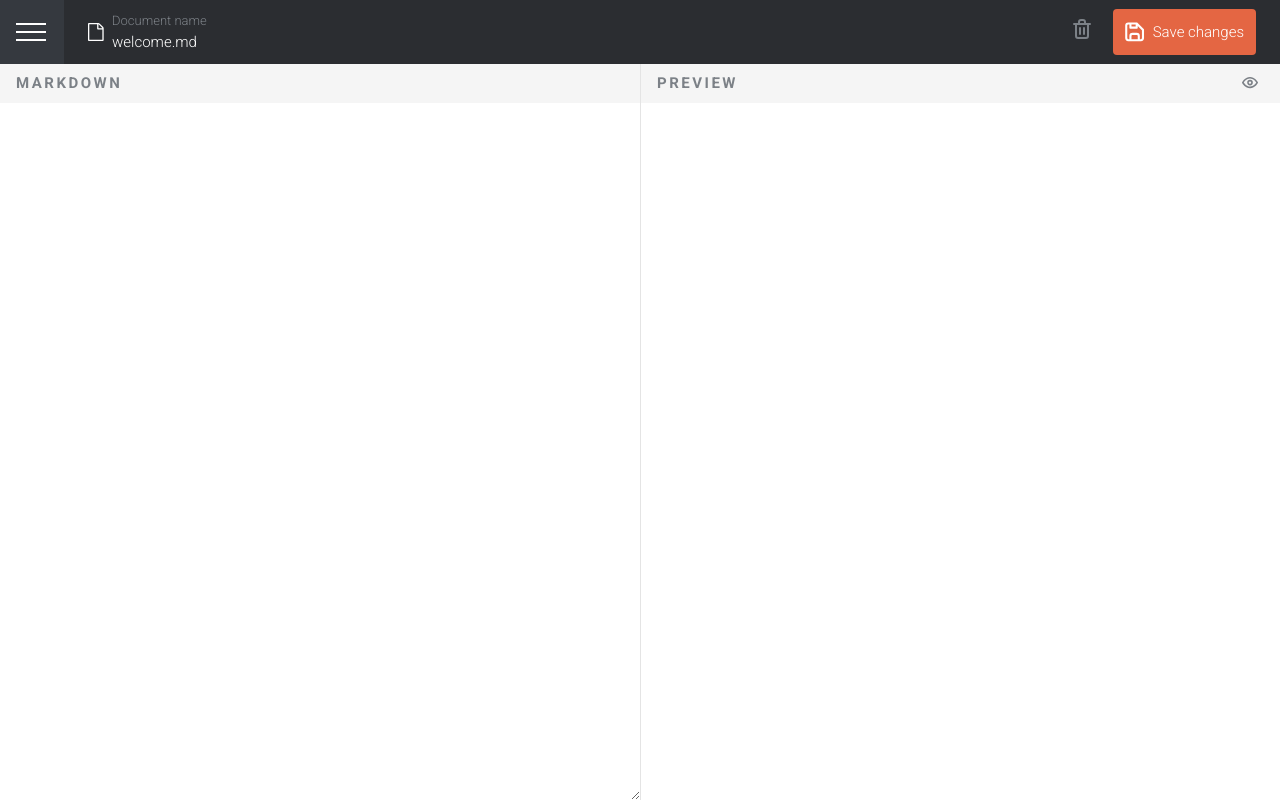
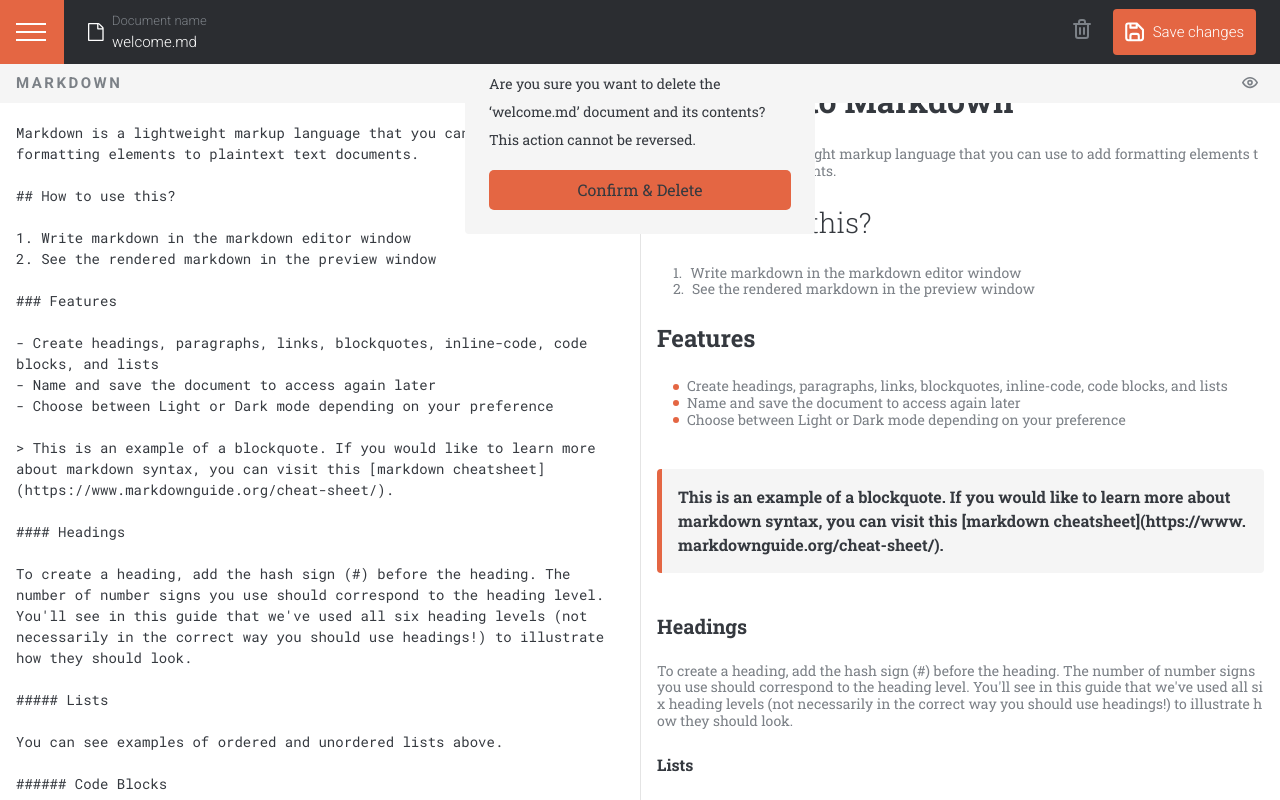
Before and after one commit to JakubLatko/MarkdownEditor, a React (Vite) app: page / in a window 1280 px wide. Shown: the top 800 px of the page. Built offline with nearby package versions, Linux system fonts and the light colour scheme.

Commit message:
dialog element but it doesnt work

```diff
--- a/src/App.tsx
+++ b/src/App.tsx
@@ -1,10 +1,15 @@
-import { useState } from "react";
+import { useEffect, useState } from "react";
 import { v4 as uuidv4 } from "uuid";
 import "./scss/index.scss";
 import { welcomeContent } from "./scripts/welcome";
 import createDocument from "./scripts/createDocument";
 import formatDate from "./scripts/formatDate";
 import type { document } from "./types/document";
+
+const deleteDialog = document.querySelector(
+	".deleteDialog"
+) as HTMLDialogElement;
+
 function handleMenu() {
 	const menu = document.querySelector("aside");
 	const header = document.querySelector("header");
@@ -33,6 +38,7 @@ function handleMenu() {
 		headerImage?.setAttribute("src", "/assets/icon-menu.svg");
 	}
 }
+
 let initialTheme: boolean = false;
 let checkedVar: boolean;
 function themeHandler() {
@@ -160,25 +166,8 @@ function createPreview() {
 		}
 	});
 }
+
 document.addEventListener("DOMContentLoaded", createLocalStorage);
-function populateSiteOnStart() {
-	let localStorageRaw = localStorage.getItem("documents");
-	const editingArea = document.querySelector(".editingSection");
-	const renamingBtn =
-		document.querySelector<HTMLButtonElement>(".renamingButton");
-	console.log(editingArea);
-	console.log(renamingBtn);
-	if (!localStorageRaw || !editingArea)
-		return "You have no files! Create one.";
-	console.log("tez jest");
-	let localStorageParsed: document[] = JSON.parse(localStorageRaw);
-	console.log(localStorageParsed[0].content);
-
-	// editingArea.value = localStorageParsed[0].content;
-	// editingArea.value += "dupa jasia ";
-	// editingArea.textContent.trimEnd();
-	setTimeout(createPreview, 500);
-}
 async function createLocalStorage() {
 	let documents: document[] = [];
 	if (!localStorage.hasDeletedWelcome) {
@@ -222,6 +211,40 @@ function App() {
 		if (editingArea.textContent) createPreview();
 	}
 
+	useEffect(() => {
+		let localStorageRaw = localStorage.getItem("documents");
+		const editingArea = document.querySelector(
+			"#editingArea"
+		) as HTMLTextAreaElement;
+
+		if (!localStorageRaw || !editingArea) return;
+		let localStorageParsed: document[] = JSON.parse(localStorageRaw);
+		// console.log(localStorageParsed[0].content);
+		editingArea.value = localStorageParsed[0].content;
+		editingArea.innerText += "dupa jasia ";
+		if (!editingArea.textContent || !editingArea) return;
+		editingArea.textContent.trimEnd();
+		setTimeout(createPreview, 1);
+	}, []);
+	useEffect(renderMenuItems, []);
+
+	function renderMenuItems() {
+		localStorageParsed.map((element) => {
+			return (
+				<li key={element.id} className="documentListItem">
+					<img src="/assets/icon-document.svg" alt="" />
+					<div>
+						<p className="body-small">{element.createdAt}</p>
+						<button
+							className="heading-medium"
+							onClick={() => loadDocument(element)}>
+							{element.title}
+						</button>
+					</div>
+				</li>
+			);
+		});
+	}
 	return (
 		<>
 			<header>
@@ -288,7 +311,12 @@ function App() {
 						)}
 					</div>
 				</div>
-				<button className="headerDeleteBtn">
+				<button
+					className="headerDeleteBtn"
+					onClick={() => {
+						if (!deleteDialog) return;
+						deleteDialog.showModal();
+					}}>
 					<svg
 						width="18"
 						height="20"
@@ -312,25 +340,7 @@ function App() {
 					onClick={() => createDocument()}>
 					+ New Document
 				</button>
-				<ul className="documentList">
-					{localStorageParsed.map((element) => {
-						return (
-							<li key={element.id} className="documentListItem">
-								<img src="/assets/icon-document.svg" alt="" />
-								<div>
-									<p className="body-small">
-										{element.createdAt}
-									</p>
-									<button
-										className="heading-medium"
-										onClick={() => loadDocument(element)}>
-										{element.title}
-									</button>
-								</div>
-							</li>
-						);
-					})}
-				</ul>
+				<ul className="documentList">{}</ul>
 				<div className="themeSwitchWrapper">
 					<img src="/assets/icon-dark-mode.svg" alt="" />
 					<label className="switch">
@@ -371,6 +381,20 @@ function App() {
 					<div id="previewArea"></div>
 				</section>
 			</main>
+			<dialog className="deleteDialog">
+				<h2>Delete this document?</h2>
+				<p>
+					Are you sure you want to delete the ‘{docName}’ document and
+					its contents? This action cannot be reversed.
+				</p>
+				<button
+					onClick={() => {
+						if (!deleteDialog) return;
+						deleteDialog.close();
+					}}>
+					Confirm & Delete
+				</button>
+			</dialog>
 		</>
 	);
 }
--- a/src/scss/_aside.scss
+++ b/src/scss/_aside.scss
@@ -4,7 +4,7 @@
 aside {
 	display: flex;
 	flex-direction: column;
-	position: absolute;
+	position: fixed;
 	background-color: var(--neutral-900);
 	left: 0;
 	top: 0;
--- /dev/null
+++ b/src/scss/_dialog.scss
@@ -0,0 +1,44 @@
+.deleteDialog {
+	background-color: var(--editor-header);
+	// font-family: "Roboto Slab", serif;
+	border-radius: 0.25rem;
+	border: 0;
+	padding: 1.5rem;
+	display: flex;
+	flex-direction: column;
+	margin-inline: auto;
+	max-width: 350px;
+	h2 {
+		font-size: 20px;
+	}
+	p {
+		color: var(--editor-markdown);
+		margin-block: 1rem 1rem;
+		line-height: 200%;
+		font-size: 14px;
+	}
+	button {
+		background-color: var(--accent);
+		border: 0;
+		color: var(--editor-main-text);
+		padding: 0.5rem;
+		border-radius: 5px;
+		&:hover,
+		&:focus {
+			background-color: var(--accent-hover);
+			cursor: pointer;
+		}
+	}
+	::backdrop {
+		background-image: black;
+		opacity: 0;
+		// background-image: linear-gradient(
+		// 	45deg,
+		// 	magenta,
+		// 	rebeccapurple,
+		// 	dodgerblue,
+		// 	green
+		// );
+		// opacity: 0;
+	}
+}
--- a/src/scss/_editor.scss
+++ b/src/scss/_editor.scss
@@ -44,7 +44,10 @@ main {
 	flex-grow: 1;
 	transition: 500ms ease-in-out;
 	transform: translateX(0);
+	margin-top: 4rem;
+	overflow-y: hidden;
 	background-color: var(--editor-background);
+	position: relative;
 }
 
 .editingSection {
@@ -63,15 +66,25 @@ main {
 .sectionHeader {
 	display: flex;
 	flex-direction: row;
+	position: fixed;
+	top: 0;
+	left: 50%;
+	right: 0;
 	justify-content: space-between;
 	background-color: var(--editor-header);
 	padding: 0.5rem 1rem;
+	border-left: 1px solid var(--editor-border);
 	h2 {
 		color: var(--editor-minor-text);
 		letter-spacing: 2.5px;
 	}
 	button {
 		background: none;
+		border: 0;
+	}
+	&:last-of-type {
+		left: 0;
+		right: 50%;
 		border: 0;
 	}
 }
--- a/src/scss/_header.scss
+++ b/src/scss/_header.scss
@@ -4,7 +4,12 @@
 header {
 	display: flex;
 	flex-direction: row;
+	position: fixed;
+	top: 0;
+	right: 0;
+	left: 0;
 	width: 100vw;
+	z-index: 100;
 	background-color: var(--neutral-800);
 	transition: 500ms ease-in-out;
 	transform: translateX(0);
--- a/src/scss/index.scss
+++ b/src/scss/index.scss
@@ -4,7 +4,7 @@
 @use "header";
 @use "editor";
 @use "aside";
-
+@use "dialog";
 html {
 	font-family: "Roboto Slab", serif;
 	font-optical-sizing: auto;
```
